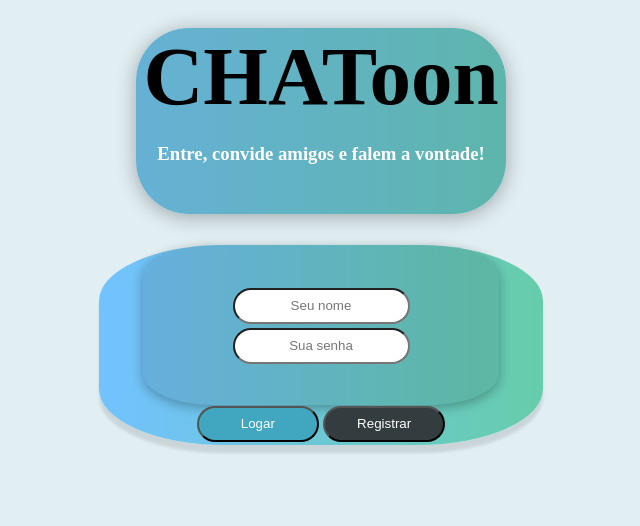
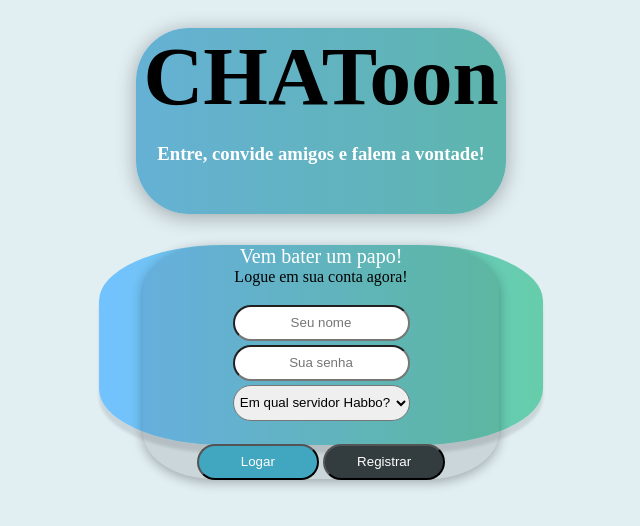
Before and after one commit to VitorBras/www.CHAToon.ga, a PHP site: page /login.php in a window 1280 px wide. Shown: the top 526 px of the page, without its empty margins (319-959 px from the left). Run offline with PHP 8.4, Linux system fonts and the light colour scheme.

Commit message:
Desenvolvi o sistema de login por completo e melhorei a interface do sistema de registro. Porém falta sistema de ANTI SQL INJECTION tanto para o o sistema de registro quanto para o sistema de login.

```diff
--- a/login.php
+++ b/login.php
@@ -15,23 +15,44 @@
 	<div class="login-box login-box-positioned " >
 		<div class="login-box-transparente">
 			<ul class="warnings">
-				<li id="hb_name_existence" >Este avatar não existe</li>
+				<li id="hb_name_existence" >Usuário não cadastrado</li>
 				<li id="hb_name_patter" >Este nome não é aceitável</li>
 				<li id="banned_account" >Esta conta foi banida permanentemente</li>
 				<li id="banned_account_date" >Esta conta está banida até []</li>
-				<li id="account_pass_patter" >Esta senha não é aceitável</li>
+				<li id="account_pass_patter" >Senha incorreta</li>
 			</ul>
+			<div class="explain-confirm">
+				<span class="explain-text-principal">Vem bater um papo!</span>
+				<span class="explain-text-secundario">Logue em sua conta agora!</span>
+
+			</div>
 			<table id="mode-tabela">
 				<tr><td> <input type="text" class="input-username input" placeholder="Seu nome"> </td></tr>
-				<tr><td> <input type="text" class="input-userpass input" placeholder="Sua senha"> </td></tr>
+				<tr><td> <input type="password" class="input-userpass input" placeholder="Sua senha"> </td></tr>
+				<tr><td>
+					<select id="servidor" name="servidor" required>
+							<option value="nothing-selected" selected>Em qual servidor Habbo?</option>
+							<option value=".com.br">.com.br</option>
+							<option value=".com">.com</option>
+							<option value=".de">.de</option>
+							<option value=".es">.es</option>
+							<option value=".fi">.fi</option>
+							<option value=".fr">.fr</option>
+							<option value=".it">.it</option>
+							<option value=".nl">.nl</option>
+							<option value=".com.tr">.com.tr</option>
+					</select>
+				</tr></td>
 			</table>
 		</div>
 		<div class="login-box-transparente2">
-			<button class="button-box button-login">Logar</button>
-			<button class="button-box button-register">Registrar</button>
+			<button class="button-box button-login" onclick="logar();">Logar</button>
+			<button class="button-box button-register" onclick="registrar();">Registrar</button>
 		</div>
 	</div>
 <link href="styles/login.css" rel="stylesheet" />
+<script src="styles/login.js"></script>
+<script src="frameworks/jquery-3.4.1.min.js"></script>
 
 </body>
 <html>
--- a/registrar.php
+++ b/registrar.php
@@ -53,9 +53,11 @@
 			</table>
 		</div>
 		<div class="login-box-transparente2">
-			<button onclick="start_options('server-not-accepted');">Teste</button>
+			<!--<button onclick="start_options('server-not-accepted');">Teste</button>-->
 			<button class="button-box button-login" style="display:none;">Logar</button>
 			<button class="button-box button-register" onclick="confirm_hb_name();">Próximo</button>
+			<button class="button-box button-voltar" onclick="back_to_login();">Voltar ao Login</button>
+
 		</div>
 	</div>
 <link href="styles/register.css" rel="stylesheet" />
--- a/styles/login.css
+++ b/styles/login.css
@@ -41,7 +41,7 @@
 
 .login-box-transparente {
     display: block;
-    height: 80%;
+    height: 117%;
     width: 80%;
     background-color: rgba(0,0,0,0.1);
     margin-right: auto;
@@ -58,10 +58,8 @@
     /* background-color: black; */
     margin-right: auto;
     margin-left: auto;
-
-    top: 1px;
+    top: -35px;
 }
-
 
 .button-box{
 	height:95%;
@@ -89,7 +87,7 @@
 	position:relative;
 	margin-right:auto;
 	margin-left:auto;
-	top:25%;
+	top:7%;
 }
 .input {
     height: 36px;
@@ -109,6 +107,29 @@
 	list-style:none;
 	padding:0;
 }
+.explain-confirm{
+	text-align:center;
+}
+.explain-text-principal{
+	display:block;
+	font-size:20px;
+	color:white;
+}
+.explain-text-secundario{
+	display:block;
+}
+
+#servidor{
+
+    height: 36px;
+    width: 177px;
+    border-radius: 20px;
+    text-align: center;
+
+}
+#servidor option{
+	background-color: #d0e4ea;
+}
 
 #hb_name_existence{
 	display:none;
--- /dev/null
+++ b/styles/login.js
@@ -0,0 +1,143 @@
+
+var cookies = [];
+
+function cookie(name,value){
+	this.name = name;
+	this.value = value;
+}
+
+function separate_cookies(string){
+	let cookies = [];
+	for(i=0,x=0;i<string.length;i++){
+
+		if(string[i] == ";"){
+			x++;
+		}else{
+			if(cookies[x] == null | cookies[x] == undefined){
+				if(string[i] != " "){
+					cookies[x] = string[i];
+				}
+			}else{
+				if(string[i] != " "){
+					cookies[x] += string[i];
+				}
+
+			}
+		}
+	}
+	//console.log(cookies);
+	return cookies;
+}
+
+function cookieBuild(string){
+	let name = null;
+	let value = null;
+		for(i=0;i<string.length;i++){
+			for(ii=0,x=0;ii<string[i].length;ii++){
+			if(x == 0){
+				if(string[i][ii] != "="){
+					if(name == null){
+						name = string[i][ii];
+					}else{
+						name += string[i][ii];
+					}
+				}else{
+					x = 1;
+				}
+			}else{
+				if(value == null){
+					value = string[i][ii];
+				}else{
+					value += string[i][ii];
+				}
+			}
+			if(ii == string[i].length-1){
+				cookies[i] = new cookie(name,value);
+				name = null; value = null;
+			}
+		}
+	}
+
+	return cookies;
+}
+
+function getCookies(){
+	return cookieBuild(separate_cookies(document.cookie));
+}
+//---------------------------------------Aqui começo a codificar
+
+
+getCookies();
+for(i=0;i<cookies.length;i++){
+	if(cookies[i].name == "username"){
+		username = cookies.value;
+		document.querySelector(".input-username").value = cookies[i].value;
+	}
+}
+
+//________________________________Programando Sistema de Login
+
+
+function ir_dashboard(){
+	window.location = "dashboard.php";
+	document.cookie = "username="+document.querySelector('.input-username').value;
+}
+
+function registrar(){
+	window.location = "registrar.php";
+}
+
+function start_warnings(cause){
+	switch(cause){
+		case "senha-incorreta":
+			document.querySelector(".explain-text-secundario").innerHTML = "Senha incorreta";
+			document.querySelector(".explain-text-secundario").setAttribute("style","display:block;");
+			document.querySelector(".explain-text-secundario").setAttribute("style","color:red;");
+			break;
+		case "conta-banida":
+			document.querySelector(".explain-text-secundario").innerHTML = "Conta banida";
+			document.querySelector(".explain-text-secundario").setAttribute("style","display:block;");
+			document.querySelector(".explain-text-secundario").setAttribute("style","color:red;");
+			break;
+		case "nao-registrado":
+			document.querySelector(".explain-text-secundario").innerHTML = "Usuário(a) não registrado(a)";
+			document.querySelector(".explain-text-secundario").setAttribute("style","display:block;");
+			document.querySelector(".explain-text-secundario").setAttribute("style","color:black;");
+			break;
+	}
+}
+
+function logar(){
+	let hbname = document.querySelector(".input-username").value;
+	let senha = document.querySelector(".input-userpass").value;
+	let server = document.querySelector("#servidor").value;
+	$.ajax({
+		url:"functions/logarUsuario.php",
+		type:"GET",
+		data:{hbname:hbname,senha:senha,hbserver:server},
+		success:function(response){
+			console.log("Resposta do servidor: "+response);
+			let resposta = JSON.parse(response);
+			switch(resposta.response){
+				case "logado" :
+					ir_dashboard();
+					break;
+				case "senha-incorreta" :
+					start_warnings("senha-incorreta");
+					console.log("Senha incorreta.");
+					break;
+				case "banned" :
+					console.log("A conta foi banida.");
+					start_warnings('conta-banida');
+					break;
+				case "nao-registrado" :
+					console.log("Usuário não cadastrado.");
+					start_warnings('nao-registrado');
+					break;
+				case "no-data-sended" :
+					console.log("Não foi enviados os dados necessários ao servidor.");
+					break;
+			}
+		}
+	});
+}
--- a/styles/register.js
+++ b/styles/register.js
@@ -12,6 +12,9 @@
 	window.location.href = "nossaPolitica.php";
 }
 
+function back_to_login(){
+	window.location.href = "login.php";
+}
 function logar(caso){//Redireciona o usuário a página de login. Salva o nome de usuário no cookie.
 	//Guardando o nome do usuário
 	habboName = document.querySelector(".input-username").value;
```
Also changed, not shown: dashboard.php (+11 -0 lines), functions/logarUsuario.php (+47 -0 lines), styles/register.css (+9 -4 lines).
